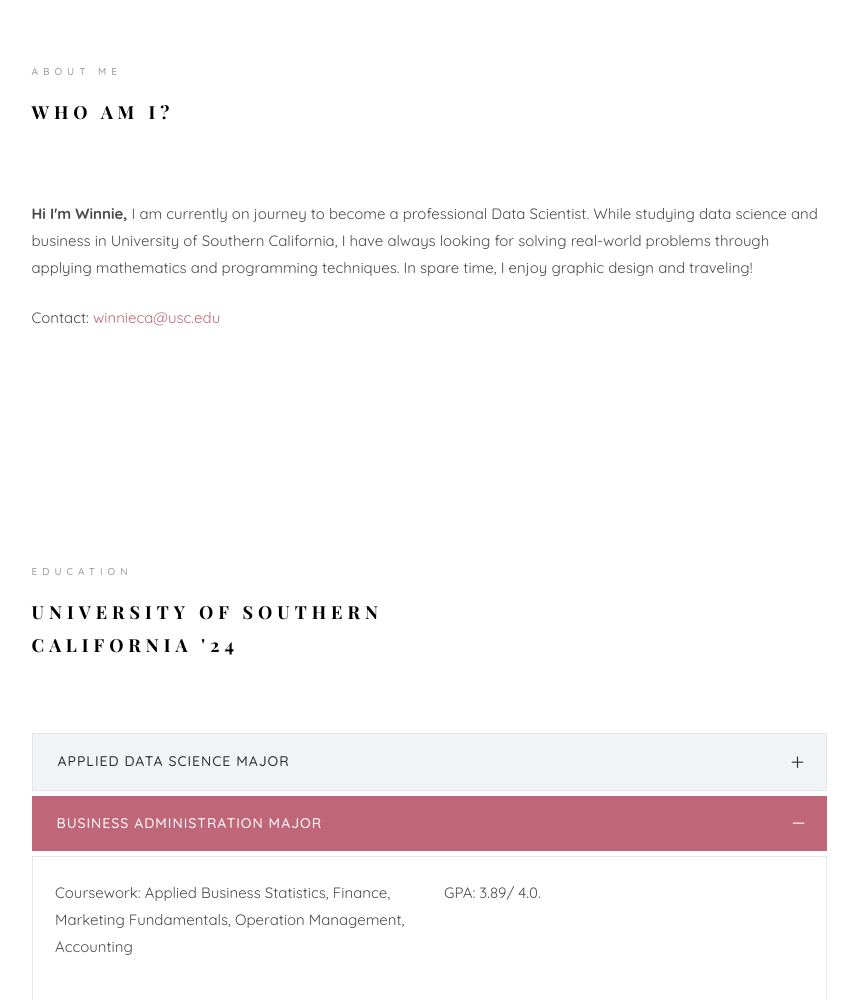
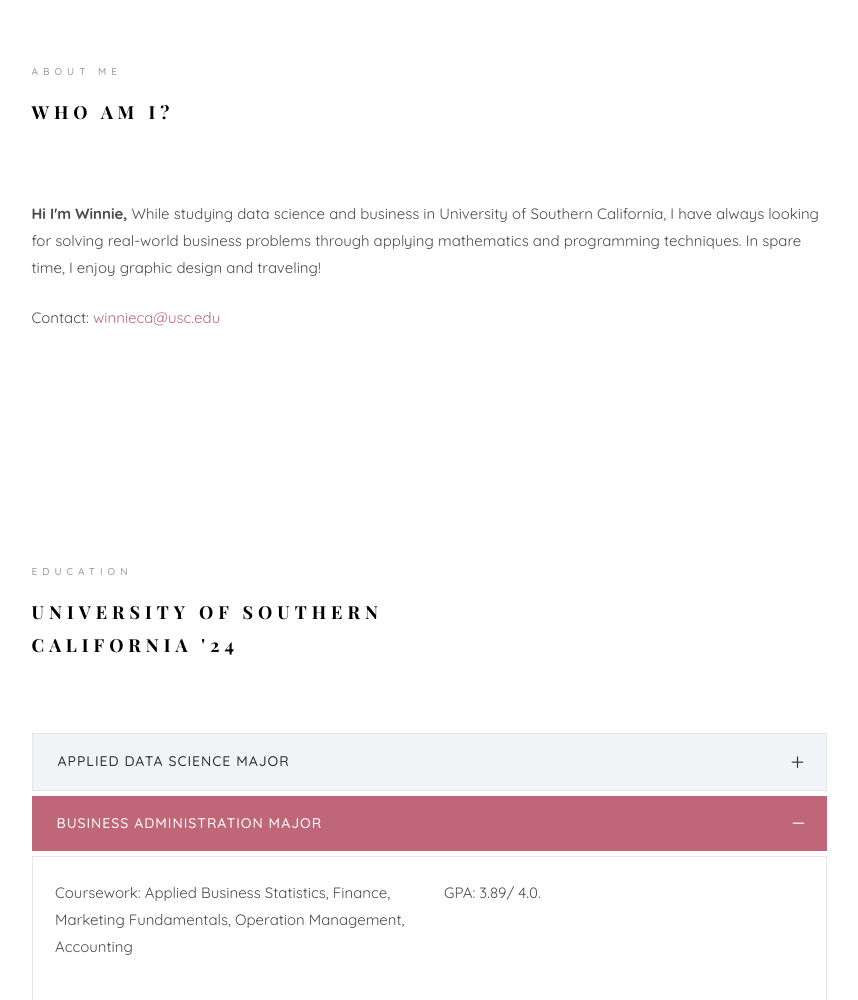
Before and after one commit to winniecai1/file, a plain HTML site: page index.html in a window 1280 px wide. Shown: the part 947-1947 px from the top of the page, without its empty margins (361-1219 px from the left). Drawn offline with nearby package versions, Linux system fonts and the light colour scheme; files whose address does not match are found by name; a web font is replaced by a local one.

Commit message:
Update index.html

```diff
--- a/index.html
+++ b/index.html
@@ -121,7 +121,7 @@
 									<div class="about-desc">
 										<span class="heading-meta">About Me</span>
 										<h2 class="colorlib-heading">Who Am I?</h2>
-										<p><strong>Hi I'm Winnie,</strong>  I am currently on journey to become a professional Data Scientist. While studying data science and business in University of Southern California, I have always looking for solving real-world problems through applying mathematics and programming techniques. In spare time, I enjoy graphic design and traveling!
+										<p><strong>Hi I'm Winnie,</strong> While studying data science and business in University of Southern California, I have always looking for solving real-world business problems through applying mathematics and programming techniques. In spare time, I enjoy graphic design and traveling!
 										</p>
 										<p>Contact: <a href="mailto:winnieca@usc.edu">winnieca@usc.edu</a></p>
 									</div>
```
